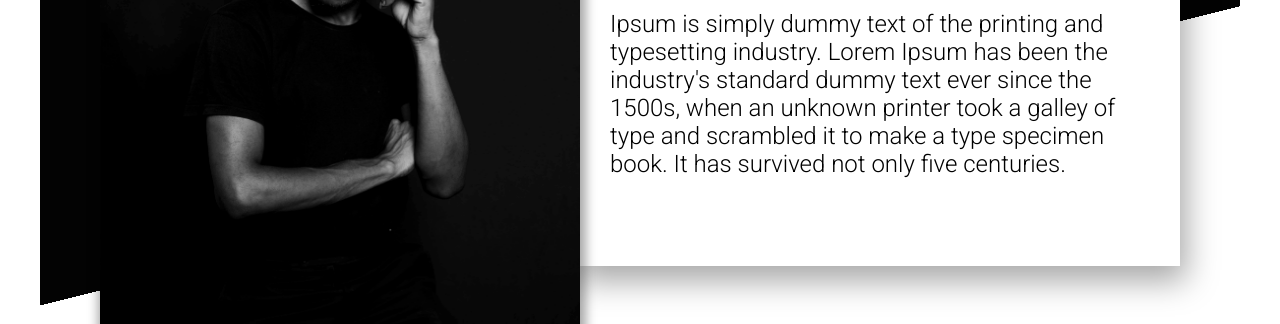
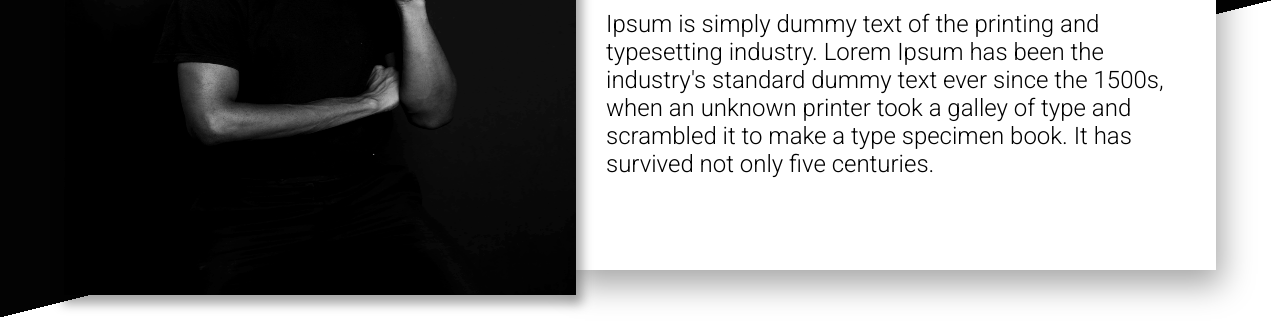
Before and after one commit to eskainah/Homepage, a plain HTML site: page index.html in a window 1280 px wide. Shown: the part 186-510 px from the top of the page. Drawn offline with nearby package versions, Linux system fonts and the light colour scheme; a web font is replaced by a local one.

Commit message:
complete reponsiveness for desktop

```diff
--- a/style.css
+++ b/style.css
@@ -16,7 +16,7 @@ body {
     display: flex;
     flex-direction: column;
 }
-main{
+.maxWidth{
     width: 100%;
     max-width: 1200px;
     margin: 0 auto;
@@ -244,13 +244,14 @@ footer{
 .author{
     margin-left: 5% ;
     width: 40%;
-    height: 90vh;
-    max-height: 90vh;
+    height: 550px;
+    max-height: 550px;
     flex-direction: column;
   }
   .profile_img{
     width: 100%;
-    max-height: 70vh;
+    height: 450px;
+    max-height: 450px;
     left: 0px;
   }
   .author__name{
@@ -284,4 +285,5 @@ footer{
         font-size:  .7em;
     }
 }
+
 }
```
